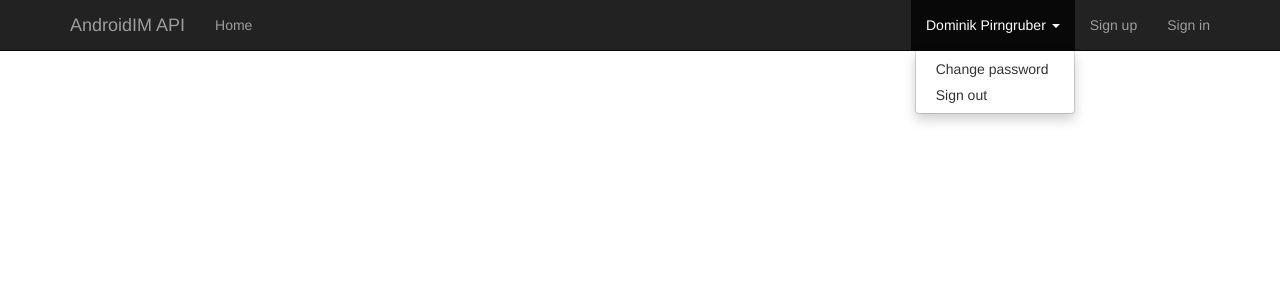
After one commit to rjkolli7/SLIM-Skeleton, a PHP site: template resources/views/templates/app.twig in a window 1280 px wide, after a click on "Dominik Pirngruber". The commit adds this page. Shown: the top 300 px of the page. Run offline with PHP 8.4, Linux system fonts and the light colour scheme; the template is opened without the code that fills it, so the values that code supplies are empty; some libraries are stand-ins or nearby versions.

Commit message:
templates

```diff
--- a/app/routes.php
+++ b/app/routes.php
@@ -1,5 +1,3 @@
 <?php
 
-$app->get('/home',function($request,$response){
-    return $this->view->render($response, 'home.twig');
-});
+$app->get('/','HomeController:index');
--- a/bootstrap/app.php
+++ b/bootstrap/app.php
@@ -1,4 +1,6 @@
 <?php
+
+session_start();
 
 require __DIR__ . '/../vendor/autoload.php';
 
@@ -27,6 +29,10 @@ $container['view'] = function ($container){
     return $view;
 };
 
+$container['HomeController'] = function ($container){
 
+    return new \AndroidIM\Controllers\HomeController($container);
+
+};
 
 require __DIR__ .'/../app/routes.php';
--- a/public/index.php
+++ b/public/index.php
@@ -1,6 +1,4 @@
 <?php
-
-session_start();
 
 require __DIR__ . '/../bootstrap/app.php';
 
--- /dev/null
+++ b/resources/views/templates/app.twig
@@ -0,0 +1,25 @@
+<!DOCTYPE html>
+<html lang="en">
+<head>
+    <meta charset="UTF-8">
+    <title>AndroidIM API</title>
+    <link rel="stylesheet" href="https://maxcdn.bootstrapcdn.com/bootstrap/3.3.7/css/bootstrap.min.css" integrity="sha384-BVYiiSIFeK1dGmJRAkycuHAHRg32OmUcww7on3RYdg4Va+PmSTsz/K68vbdEjh4u" crossorigin="anonymous">
+    <link rel="stylesheet" href="{{ base_url() }}/css/app.css">
+
+</head>
+<body>
+
+{% include 'templates/partials/navigation.twig' %}
+
+<div class="container">
+
+    {%  block content %}{% endblock %}
+
+</div>
+
+
+
+<script src="https://cdnjs.cloudflare.com/ajax/libs/jquery/3.1.1/jquery.min.js"></script>
+<script src="https://maxcdn.bootstrapcdn.com/bootstrap/3.3.7/js/bootstrap.min.js" integrity="sha384-Tc5IQib027qvyjSMfHjOMaLkfuWVxZxUPnCJA7l2mCWNIpG9mGCD8wGNIcPD7Txa" crossorigin="anonymous"></script>
+</body>
+</html>
--- /dev/null
+++ b/resources/views/templates/partials/navigation.twig
@@ -0,0 +1,29 @@
+<nav class="navbar navbar-inverse navbar-fixed-top">
+    <div class="container">
+        <div class="navbar-header">
+            <button type="button" class="navbar-toggle collapsed" data-toggle="collapse" data-target="#navbar" aria-expanded="false" aria-controls="navbar">
+                <span class="sr-only">Toggle navigation</span>
+                <span class="icon-bar"></span>
+                <span class="icon-bar"></span>
+                <span class="icon-bar"></span>
+            </button>
+            <a class="navbar-brand" href="#">AndroidIM API</a>
+        </div>
+        <div id="navbar" class="collapse navbar-collapse">
+            <ul class="nav navbar-nav">
+                <li><a href="#">Home</a></li>
+            </ul>
+            <ul class="nav navbar-nav navbar-right">
+                <li class="dropdown">
+                    <a href="#" class="dropdown-toggle" data-toggle="dropdown" role="button" aria-haspopup="true" aria-expanded="false">Dominik Pirngruber <span class="caret"></span></a>
+                    <ul class="dropdown-menu">
+                        <li><a href="#">Change password</a></li>
+                        <li><a href="#">Sign out</a></li>
+                    </ul>
+                </li>
+                <li><a href="#">Sign up</a></li>
+                <li><a href="#">Sign in</a></li>
+            </ul>
+        </div>
+    </div>
+</nav>
```
Also changed, not shown: app/Controllers/Controller.php (added, +26 -0 lines), app/Controllers/HomeController.php (added, +14 -0 lines), resources/views/home.twig (+9 -1 lines), public/css/app.css (added).
